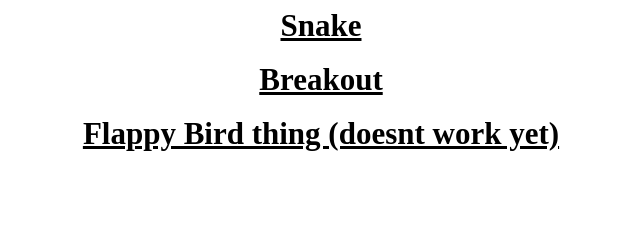
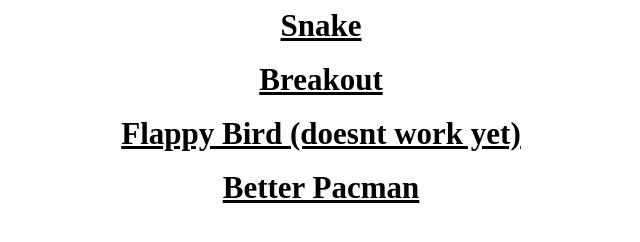
Before and after one commit to huhenU/Switchgames, a plain HTML site: page index.html in a window 1280 px wide. Shown: the whole page, without its empty margins (319-959 px from the left). Drawn offline with Linux system fonts and the light colour scheme.

Commit message:
Add files via upload

```diff
--- a/index.html
+++ b/index.html
@@ -67,7 +67,10 @@
 <a href="Games/Breakout.html">Breakout</a><br>
 &nbsp;</div>
 <div class="c1">
-<a href="Games/Flappy.html">Flappy Bird thing (doesnt work yet)</a><br>
+<a href="Games/Flappy.html">Flappy Bird (doesnt work yet)</a><br>
+&nbsp;</div>
+<div class="c1">
+<a href="http://www.masswerk.at/JavaPac/JS-PacMan2.html">Better Pacman</a><br>
 &nbsp;</div>
 
 </body></html>
```
